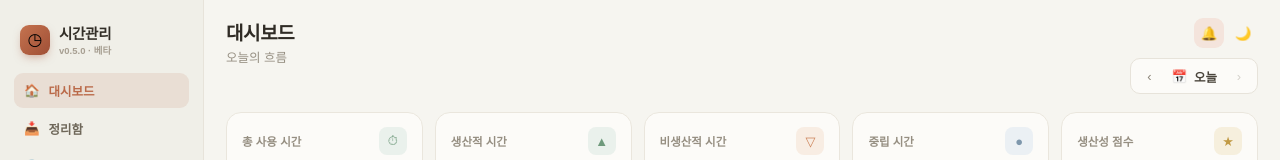
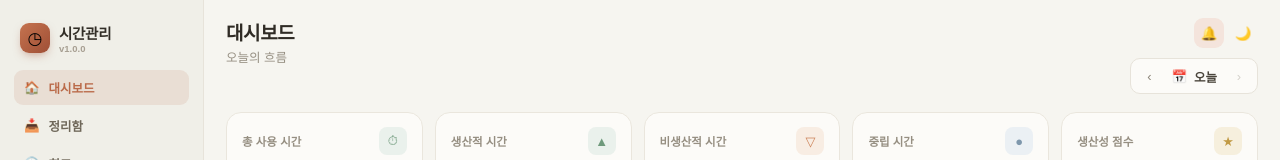
Before and after one commit to gu-sean/Time-Manager, a React (Vite) app in the folder webui/: page / in a window 1280 px wide. Shown: the top 160 px of the page. Built offline with nearby package versions, Linux system fonts and the light colour scheme.

Commit message:
chore: v1.0.0 버전 업

```diff
--- a/webui/src/components/Sidebar.tsx
+++ b/webui/src/components/Sidebar.tsx
@@ -70,7 +70,7 @@ export default function Sidebar({ activePage, onSelectPage, tracking, onToggleTr
         <div className="tm-brand-icon">◷</div>
         <div>
           <div className="tm-brand-name">시간관리</div>
-          <div className="tm-brand-version">v0.5.0 · 베타</div>
+          <div className="tm-brand-version">v1.0.0</div>
         </div>
       </div>
 
```
Also changed, not shown: 2 other files (tests, documents, lock files or other folders).
